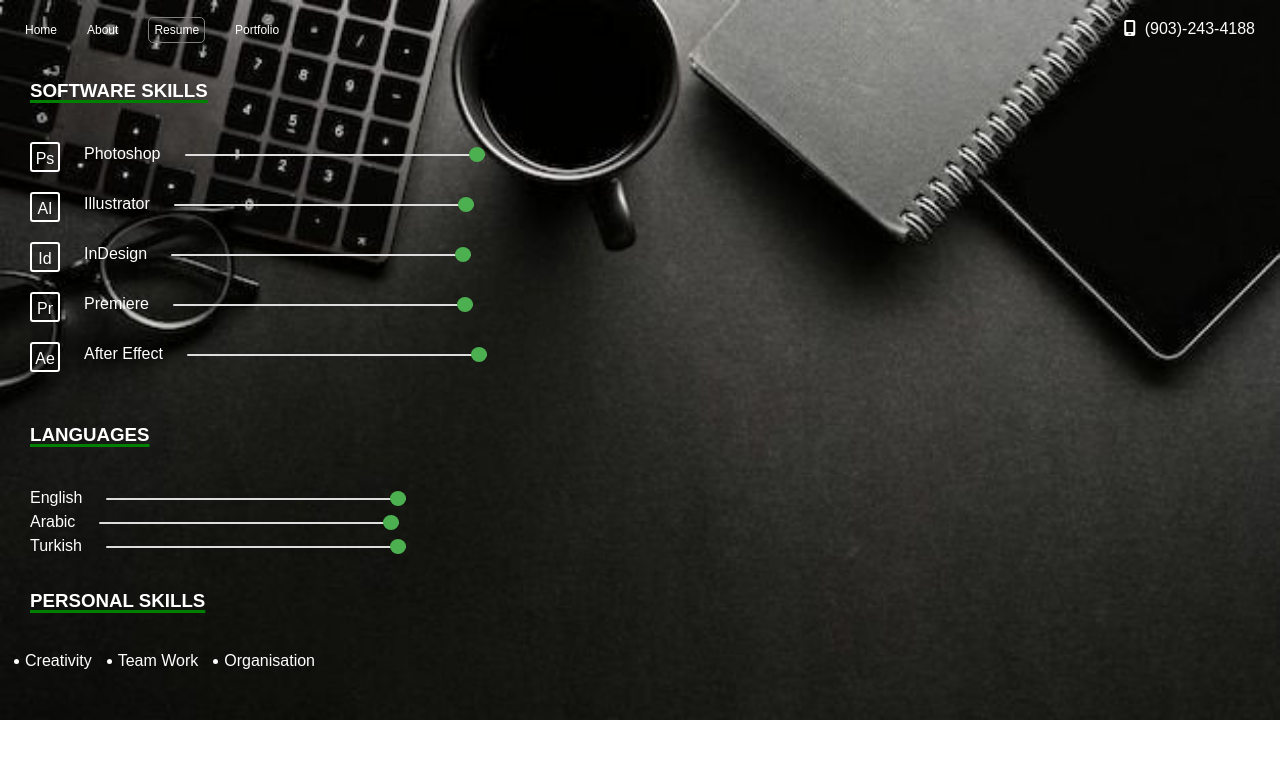
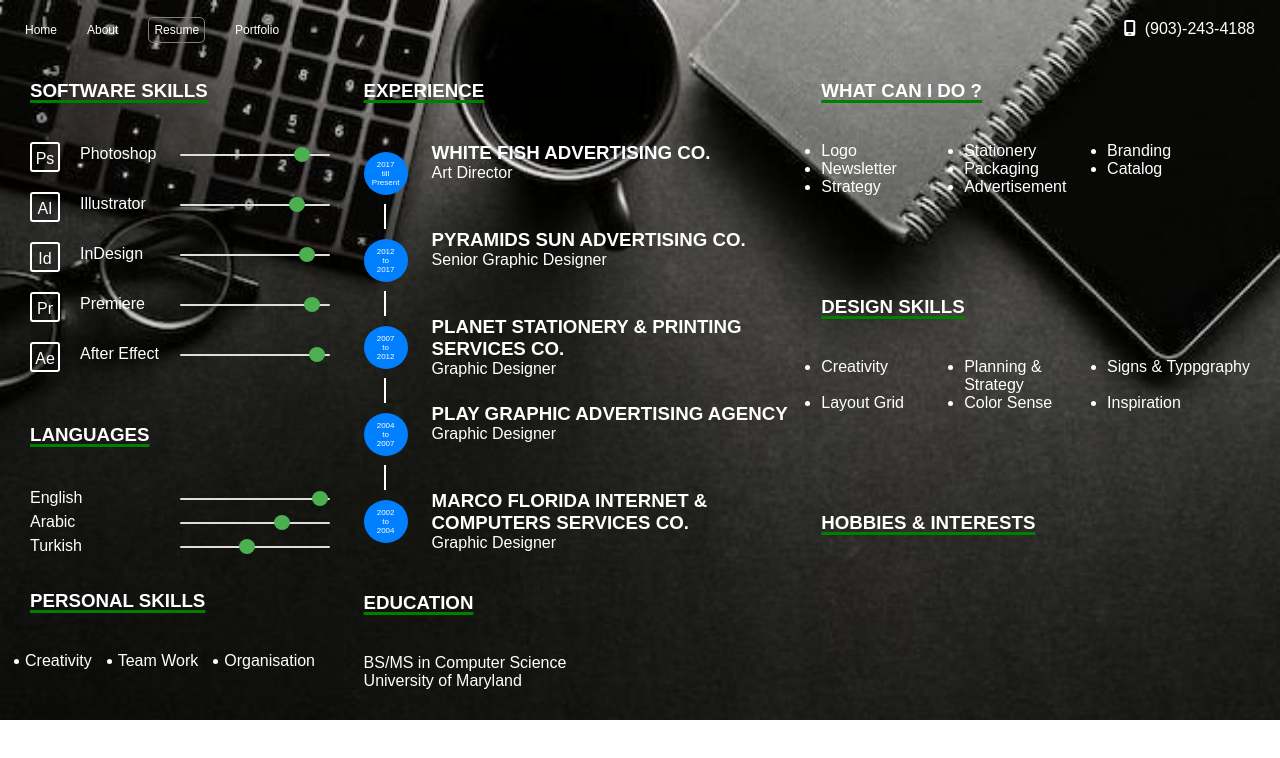
Before and after one commit to Larrystone01/newwweb, a plain HTML site: page resume.html in a window 1280 px wide. Drawn offline with Linux system fonts and the light colour scheme.

Commit message:
New Update

```diff
--- a/main.css
+++ b/main.css
@@ -105,6 +105,7 @@ a {
 }
 
 /* About Styling */
+
 #about {
   background: url(img/aboutbackg.jpeg) no-repeat top center/cover;
 }
@@ -163,6 +164,9 @@ a {
 }
 
 .resume-cover-wrap {
+  display: flex;
+  flex-grow: 1;
+  justify-content: space-between;
   padding: 30px;
 }
 .lead-heading {
@@ -177,8 +181,17 @@ a {
 .the-skills {
   display: flex;
   /* flex-direction: column; */
-  gap: 1.5rem;
+  /* gap: 1.5rem; */
+  justify-content: space-between;
   line-height: 1.5;
+}
+
+.p {
+  width: 80px;
+}
+
+.q {
+  width: 53px;
 }
 
 .image-like {
@@ -212,7 +225,7 @@ a {
 
 /* Slider Styling */
 .slider-container {
-  width: 300px;
+  width: 150px;
   height: 2px;
   background: #ddd;
   border-radius: 5px;
@@ -229,3 +242,84 @@ a {
   top: -7px;
   right: 0;
 }
+.a {
+  right: 20px;
+}
+.b {
+  right: 25px;
+}
+.c {
+  right: 15px;
+}
+.d {
+  right: 10px;
+}
+.e {
+  right: 5px;
+}
+.f {
+  right: 2px;
+}
+.g {
+  right: 40px;
+}
+.h {
+  right: 50%;
+}
+
+.experience {
+  display: flex;
+  gap: 1.5rem;
+  height: 62px;
+}
+
+.title-pos {
+  position: relative;
+}
+.title-pos h3 {
+  text-transform: uppercase;
+}
+
+.title-pos p {
+  text-transform: capitalize;
+}
+
+.date {
+  background: #007fff;
+  border-radius: 50%;
+  height: 43px;
+  width: 44px;
+  padding: 8px;
+  font-size: 8px;
+  text-align: center;
+  align-self: center;
+  /* margin: -10px; */
+}
+
+/* .title-pos:not(:last-child)::after {
+  content: "";
+  background: #fff;
+  width: 2px;
+  height: 20px;
+  display: block;
+  position: absolute;
+  left: -40px;
+} */
+
+.line-h {
+  height: 25px;
+  width: 2px;
+  background: #fff;
+  margin: 0 0 0 20px;
+}
+
+.expertise {
+  display: flex;
+  flex-direction: column;
+  gap: 100px;
+}
+
+.expertise ul {
+  display: grid;
+  grid-template-columns: repeat(3, 1fr);
+}
--- a/resume.html
+++ b/resume.html
@@ -33,66 +33,66 @@
           <h3 class="lead-heading">SOFTWARE SKILLS</h3>
           <div class="the-skills">
             <p class="image-like">Ps</p>
-            <p>Photoshop</p>
+            <p class="p">Photoshop</p>
             <div class="slider-container">
               <div class="slider-track"></div>
-              <div class="slider-handle"></div>
+              <div class="slider-handle a"></div>
             </div>
           </div>
           <div class="the-skills">
             <p class="image-like">AI</p>
-            <p>Illustrator</p>
+            <p class="p">Illustrator</p>
             <div class="slider-container">
               <div class="slider-track"></div>
-              <div class="slider-handle"></div>
+              <div class="slider-handle b"></div>
             </div>
           </div>
           <div class="the-skills">
             <p class="image-like">Id</p>
-            <p>InDesign</p>
+            <p class="p">InDesign</p>
             <div class="slider-container">
               <div class="slider-track"></div>
-              <div class="slider-handle"></div>
+              <div class="slider-handle c"></div>
             </div>
           </div>
           <div class="the-skills">
             <p class="image-like">Pr</p>
-            <p>Premiere</p>
+            <p class="p">Premiere</p>
             <div class="slider-container">
               <div class="slider-track"></div>
-              <div class="slider-handle"></div>
+              <div class="slider-handle d"></div>
             </div>
           </div>
           <div class="the-skills">
             <p class="image-like">Ae</p>
-            <p>After Effect</p>
+            <p class="p">After Effect</p>
             <div class="slider-container">
               <div class="slider-track"></div>
-              <div class="slider-handle"></div>
+              <div class="slider-handle e"></div>
             </div>
           </div>
         </div>
         <div class="languages">
           <h3 class="lead-heading">LANGUAGES</h3>
           <div class="the-skills">
-            <p>English</p>
+            <p class="q">English</p>
             <div class="slider-container">
               <div class="slider-track"></div>
-              <div class="slider-handle"></div>
+              <div class="slider-handle f"></div>
             </div>
           </div>
           <div class="the-skills">
-            <p>Arabic</p>
+            <p class="q">Arabic</p>
             <div class="slider-container">
               <div class="slider-track"></div>
-              <div class="slider-handle"></div>
+              <div class="slider-handle g"></div>
             </div>
           </div>
           <div class="the-skills">
-            <p>Turkish</p>
+            <p class="q">Turkish</p>
             <div class="slider-container">
               <div class="slider-track"></div>
-              <div class="slider-handle"></div>
+              <div class="slider-handle h"></div>
             </div>
           </div>
         </div>
@@ -105,8 +105,111 @@
           </ul>
         </div>
       </div>
-      <div class="experience"></div>
-      <div class="expertise"></div>
+      <div class="experiences">
+        <h3 class="lead-heading">EXPERIENCE</h3>
+        <div class="experience">
+          <p class="date">
+            2017 <br />
+            till <br />
+            Present
+          </p>
+          <div class="title-pos">
+            <h3>White fish advertising co.</h3>
+            <p>Art Director</p>
+          </div>
+        </div>
+        <div class="line-h"></div>
+        <div class="experience">
+          <p class="date">
+            2012 <br />
+            to <br />
+            2017
+          </p>
+          <div class="title-pos">
+            <h3>pyramids sun advertising co.</h3>
+            <p>senior graphic designer</p>
+          </div>
+        </div>
+        <div class="line-h"></div>
+        <div class="experience">
+          <p class="date">
+            2007 <br />
+            to <br />
+            2012
+          </p>
+          <div class="title-pos">
+            <h3>
+              planet stationery & printing <br />
+              services co.
+            </h3>
+            <p>graphic designer</p>
+          </div>
+        </div>
+        <div class="line-h"></div>
+        <div class="experience">
+          <p class="date">
+            2004 <br />
+            to <br />
+            2007
+          </p>
+          <div class="title-pos">
+            <h3>play graphic advertising agency</h3>
+            <p>graphic designer</p>
+          </div>
+        </div>
+        <div class="line-h"></div>
+        <div class="experience" style="margin-bottom: 40px">
+          <p class="date">
+            2002 <br />
+            to <br />
+            2004
+          </p>
+          <div class="title-pos">
+            <h3>
+              marco florida internet & <br />
+              computers services co.
+            </h3>
+            <p>graphic designer</p>
+          </div>
+        </div>
+        <h3 class="lead-heading">EDUCATION</h3>
+        <p>
+          BS/MS in Computer Science <br />
+          <span>University of Maryland</span>
+        </p>
+      </div>
+      <div class="expertise">
+        <div class="what-can-i-do">
+          <h3 class="lead-heading">WHAT CAN I DO ?</h3>
+          <ul>
+            <li>Logo</li>
+            <li>Stationery</li>
+            <li>Branding</li>
+            <li>Newsletter</li>
+            <li>Packaging</li>
+            <li>Catalog</li>
+            <li>Strategy</li>
+            <li>Advertisement</li>
+          </ul>
+        </div>
+        <div class="design-skills">
+          <h3 class="lead-heading">DESIGN SKILLS</h3>
+          <ul>
+            <li>Creativity</li>
+            <li>
+              Planning & <br />
+              Strategy
+            </li>
+            <li>Signs & Typpgraphy</li>
+            <li>Layout Grid</li>
+            <li>Color Sense</li>
+            <li>Inspiration</li>
+          </ul>
+        </div>
+        <div class="hobbies">
+          <h3 class="lead-heading">HOBBIES & INTERESTS</h3>
+        </div>
+      </div>
     </div>
   </body>
 </html>
```
